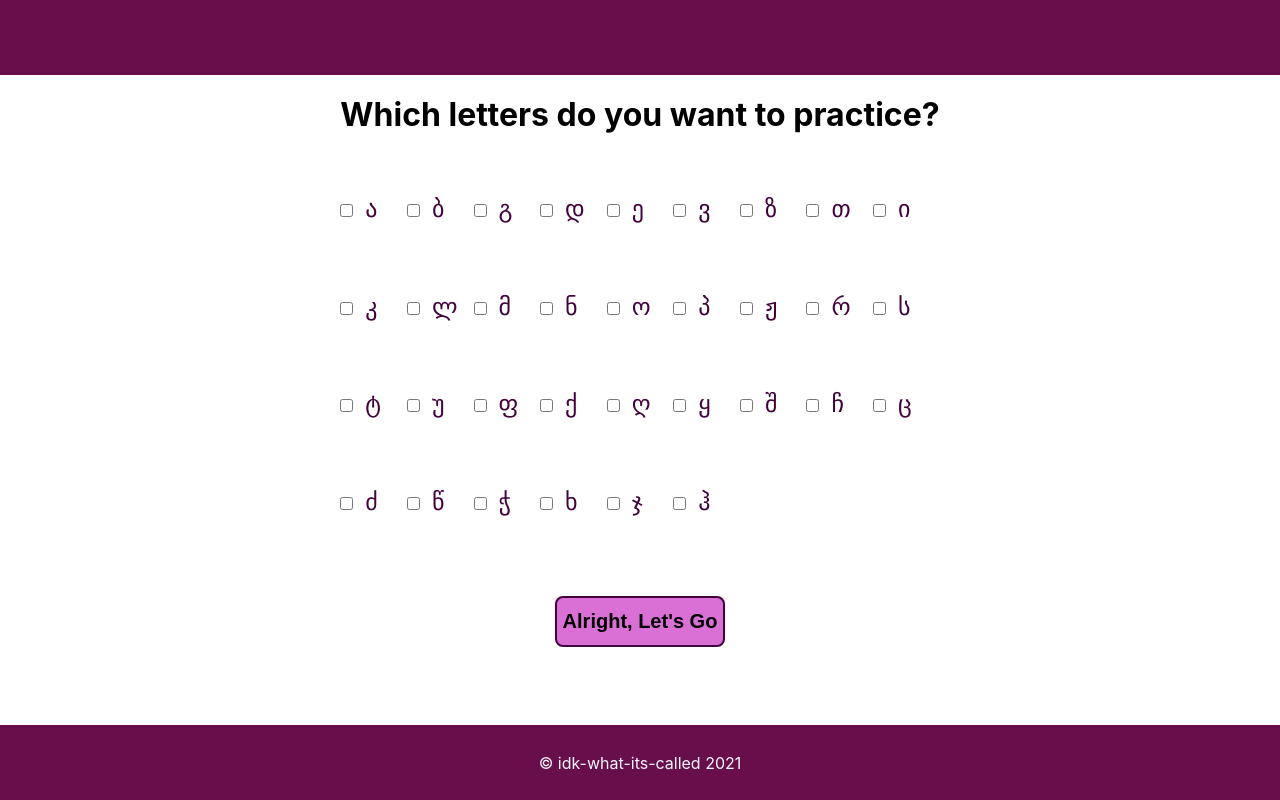
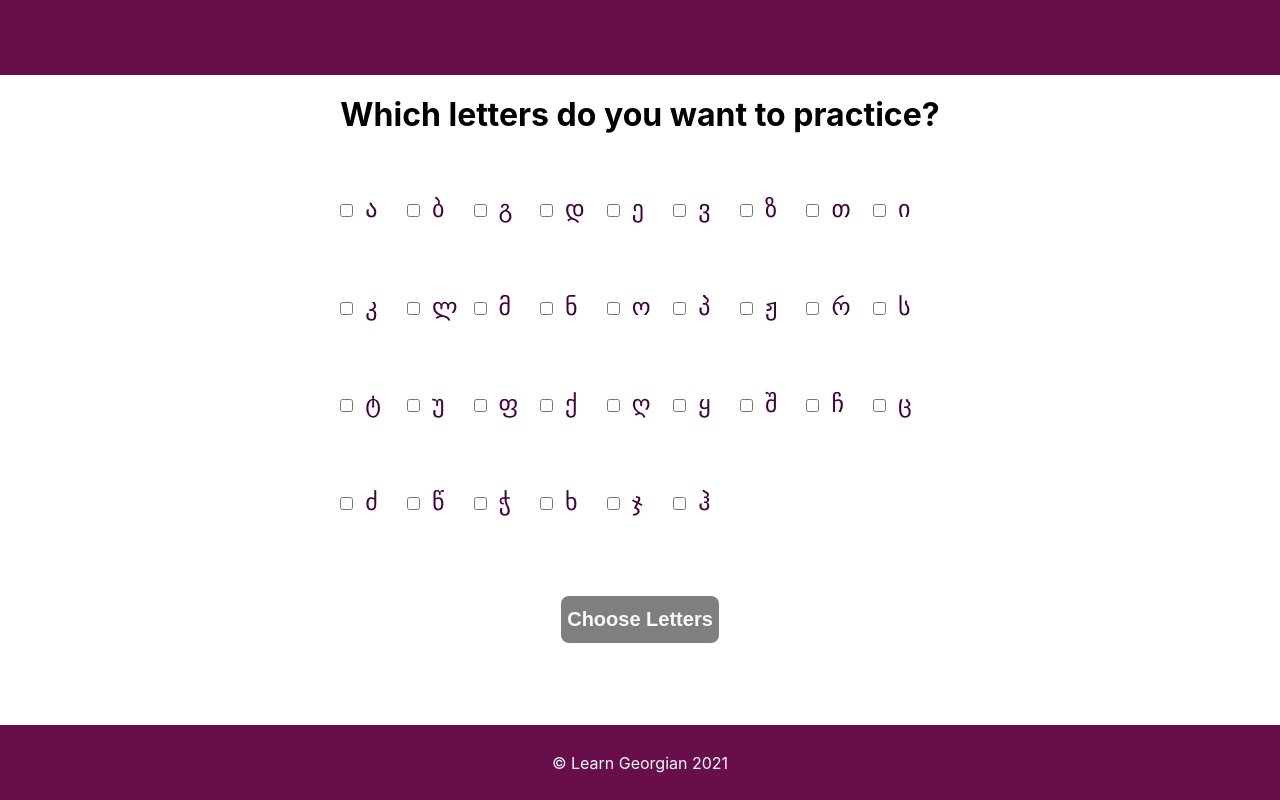
Before and after one commit to PierreLampre/learn-georgian, a React (Create React App) app: page /phonics in a window 1280 px wide. Built offline with nearby package versions, Linux system fonts and the light colour scheme.

Commit message:
elements of phonics game built, navigating logic for buttons and states defined, actual game logic to come

```diff
--- a/public/index.html
+++ b/public/index.html
@@ -26,7 +26,7 @@
       work correctly both with client-side routing and a non-root public URL.
       Learn how to configure a non-root public URL by running `npm run build`.
     -->
-    <title>React App</title>
+    <title>Learn Georgian</title>
   </head>
   <body>
     <noscript>You need to enable JavaScript to run this app.</noscript>
--- a/src/App.js
+++ b/src/App.js
@@ -21,7 +21,7 @@ function App() {
       </div>
       <footer>
         <span>
-          © idk-what-its-called 2021
+          © Learn Georgian 2021
         </span>
       </footer>
     </div>
--- a/src/components/Phonics/Phonics.js
+++ b/src/components/Phonics/Phonics.js
@@ -1,16 +1,31 @@
-import React, { useDebugValue, useState } from 'react'
+import React, { useState } from 'react'
+import StartButton from "./StartButton"
+import thumbsUp from "./img/thumbs-up.svg"
+import thumbsDown from "./img/thumbs-down.svg"
 import "./phonics.css"
 
 const Phonics = () => {
 
     const [setup, setSetup] = useState(true);
+    const [chosenChars, setChosenChars] = useState([]);
+    const [playBtnBool, setPlayBtnBool] = useState(0);
 
-    let charArr = [
+    const charArr = [
         { char: "ა" }, { char: "ბ" }, { char: "გ" }, { char: "დ" }, { char: "ე" }, { char: "ვ" }, { char: "ზ" }, { char: "თ" }, { char: "ი" },
         { char: "კ" }, { char: "ლ" }, { char: "მ" }, { char: "ნ" }, { char: "ო" }, { char: "პ" }, { char: "ჟ" }, { char: "რ" }, { char: "ს" }, { char: "ტ" },
         { char: "უ" }, { char: "ფ" }, { char: "ქ" }, { char: "ღ" }, { char: "ყ" }, { char: "შ" }, { char: "ჩ" }, { char: "ც" }, { char: "ძ" }, { char: "წ" },
         { char: "ჭ" }, { char: "ხ" }, { char: "ჯ" }, { char: "ჰ" }
     ]
+
+    function handleChange(e) {
+        if(e.target.checked === true) {
+            setChosenChars(chosenChars => [...chosenChars, e.target.value]);
+        } else {
+            setChosenChars(chosenChars.filter(char => char !== e.target.value));
+        }
+    }
+
+    console.log(chosenChars);
 
     function toGame() {
         setSetup(false);
@@ -18,6 +33,12 @@ const Phonics = () => {
 
     function toSetup() {
         setSetup(true);
+        setChosenChars([]);
+        setPlayBtnBool(0);
+    }
+
+    function playBtnPlus() {
+        setPlayBtnBool(1);
     }
 
     return (
@@ -27,22 +48,35 @@ const Phonics = () => {
 
             <div className="checkboxes">
                 {charArr.map(el => (
-                    <div className="check-box">
-                        <input type="checkbox" className="letters" value={el.char} />
-                        <label for={el.char}>{el.char}</label>
+                    <div className="check-box" key={el.char}>
+                        <input type="checkbox" className="letters" value={el.char} onChange={(e) => handleChange(e)} />
+                        <label htmlFor={el.char}>{el.char}</label>
                     </div>
                 ))}
             </div>
-            <button
-                className="game-btn"
-                onClick={() => toGame()}
-            >
-                    Alright, Let's Go
-            </button>
+            <StartButton
+                toggle={chosenChars.length < 1 ? false : true}
+                label={chosenChars.length < 1 ? "Choose Letters" : "Alright, Let's Go"}
+                f={chosenChars.length < 1 ? null : toGame}
+            />
         </div>
     :
-        <div className="phonics">
-            A game to go here.
+        <div className="phonics game">
+            <div className="button-box">
+                <img className="thumbs-up" src={thumbsUp} alt="thumbs up, correct answer" />
+                <button type="button" className="play-btn" id="playButton" value="playButton"
+                    onClick={() => playBtnPlus()}>
+                    <label for="playButton" />Play</button>
+                <img className="thumbs-down" src={thumbsDown} alt="thumbs down, try again" />
+            </div>
+
+            <h2>{playBtnBool > 0 ? "What do you hear?" : "Hit the play button to start"}</h2>
+
+            <div id="answers" className="answers">
+                {chosenChars.map(el => (
+                    <button className="char-btn">{el}</button>
+                ))}
+            </div>
                 <button
                     className="game-btn"
                     onClick={() => toSetup()}
--- /dev/null
+++ b/src/components/Phonics/StartButton.js
@@ -0,0 +1,25 @@
+import React from 'react'
+import "./start-button.css"
+
+const StartButton = ({ toggle, label, f }) => {
+
+    let theStyle;
+
+    if (toggle === true) {
+        theStyle = "start-btn"
+    } else {
+        theStyle = "disabled-btn"
+    }
+
+    console.log(toggle);
+
+    let text = label
+
+    return (
+        <button className={theStyle} onClick={f}>
+            {text}
+        </button>
+    )
+}
+
+export default StartButton
--- a/src/components/Phonics/phonics.css
+++ b/src/components/Phonics/phonics.css
@@ -2,6 +2,10 @@
     display: flex;
     flex-direction: column;
     align-items: center;
+}
+
+.game {
+    justify-content: space-evenly;
 }
 
 .checkboxes {
@@ -23,7 +27,46 @@
     color: var(--purple-300);
 }
 
-.setup-btn {
-    height: 30px;
-    width: 200px;
+.play-btn {
+    width: 100px;
+    height: 75px;
+    margin: 0 48px;
+    color: ghostwhite;
+    background: var(--purple-150);
+    font-size: 24px;
+    text-transform: uppercase;
+    letter-spacing: 1px;
+    border-radius: 6px;
 }
+
+.play-btn:hover {
+    cursor: pointer;
+}
+
+.answers {
+    max-width: 376px;
+}
+
+.char-btn {
+    font-size: 32px;
+    width: 70px;
+    height: 70px;
+    margin: 12px;
+    border-radius: 12px;
+    transition: all ease-in-out 0.3s;
+}
+
+.char-btn:hover {
+    cursor: pointer;
+    background: #C8C8C8;
+}
+
+.button-box {
+    display: flex;
+}
+
+.thumbs-up, .thumbs-down {
+    width: 75px;
+    height: 75px;
+    opacity: 0;
+}
--- /dev/null
+++ b/src/components/Phonics/start-button.css
@@ -0,0 +1,29 @@
+.start-btn {
+    background: var(--purple-100);
+    padding: 12px 6px;
+    border: 2px solid var(--purple-300);
+    border-radius: 8px;
+    font-weight: bold;
+    margin: 12px 0;
+    transition: all ease-in-out 0.6s;
+    font-size: 20px;
+}
+
+.start-btn:hover {
+    background: var(--purple-150);
+    color: ghostwhite;
+    cursor: pointer;
+}
+
+.disabled-btn {
+    background: #606060;
+    color: ghostwhite;
+    padding: 12px 6px;
+    border: none;
+    border-radius: 8px;
+    font-weight: bold;
+    margin: 12px 0;
+    transition: all ease-in-out 0.6s;
+    font-size: 20px;
+    opacity: 0.8;
+}
```
Also changed, not shown: src/components/Phonics/img/thumbs-down.svg (added), src/components/Phonics/img/thumbs-up.svg (added). Lines whose indentation alone changed are shown as unchanged.
